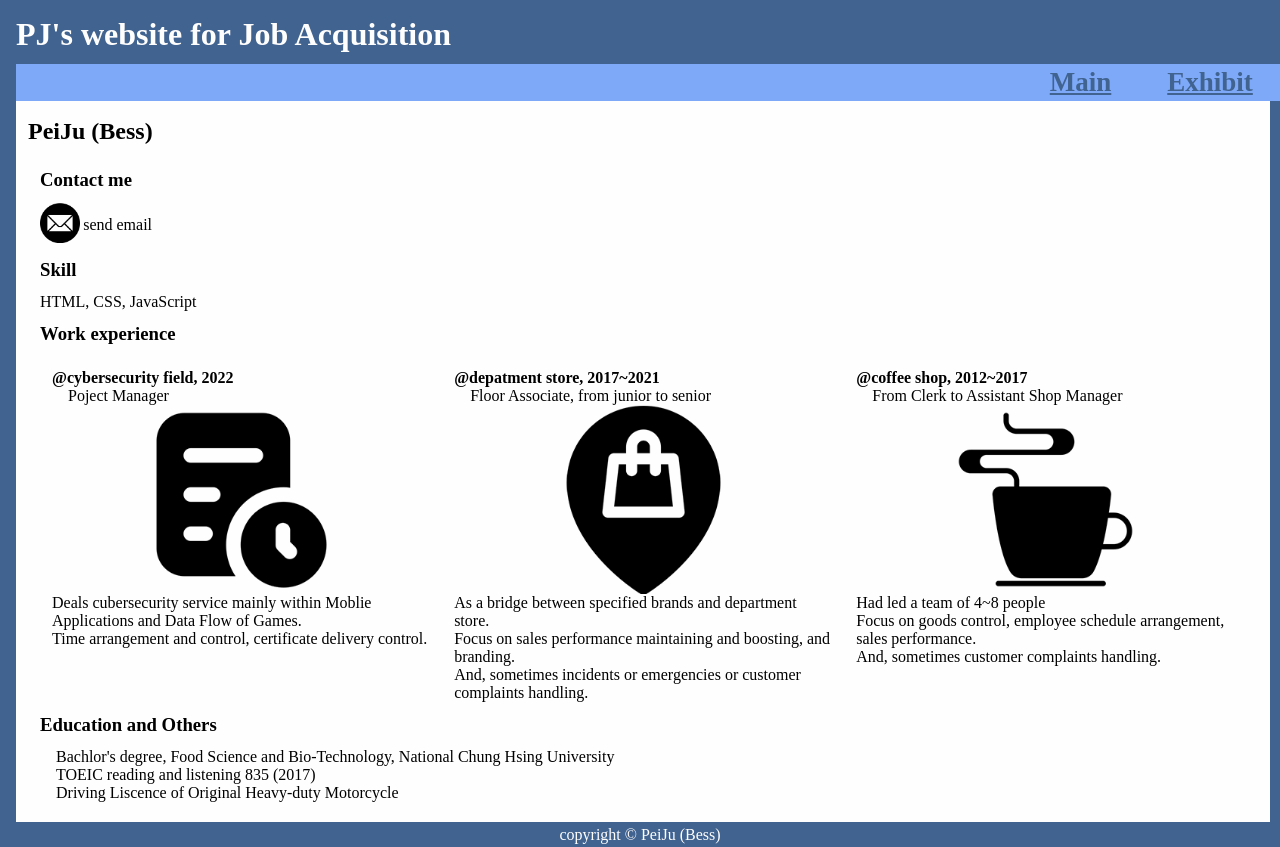
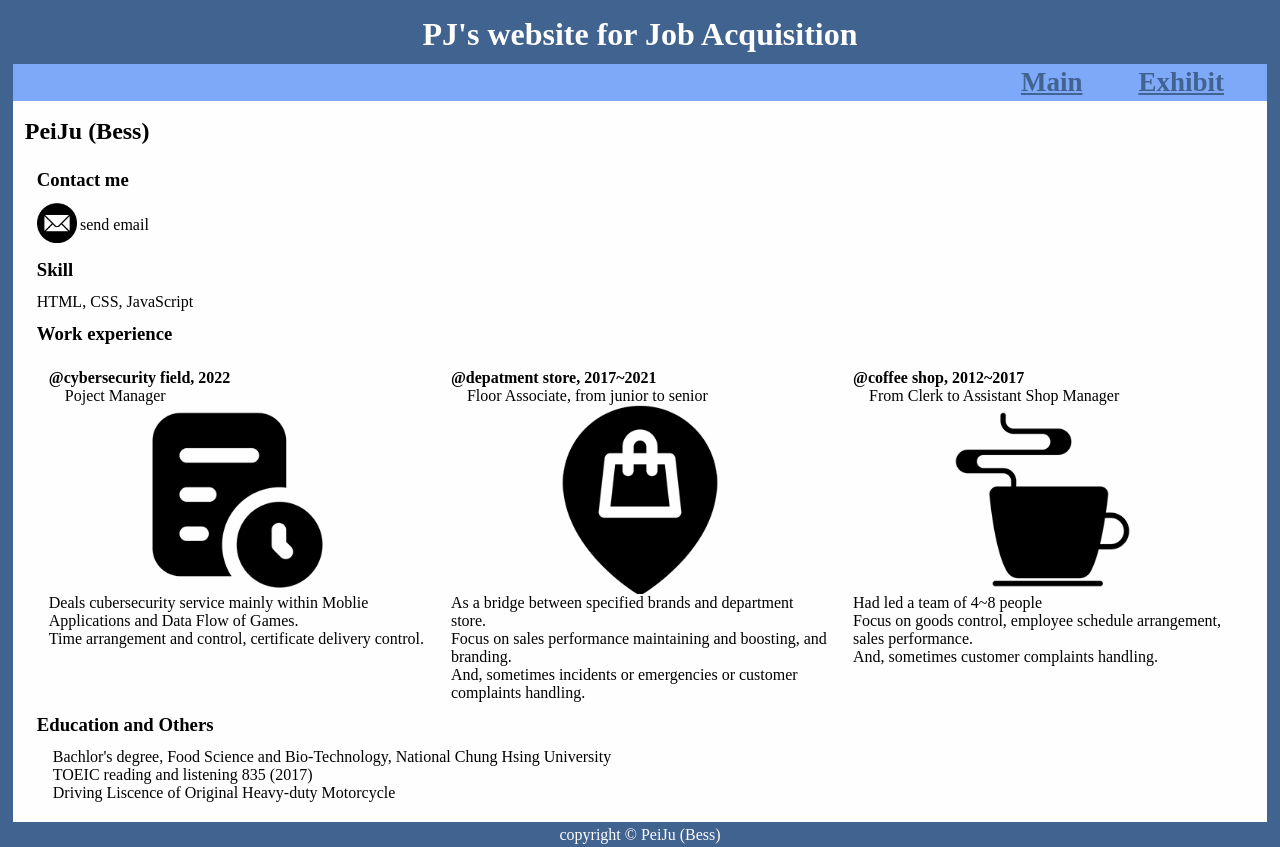
Before and after one commit to BessChuang/Job-Acquisition, a plain HTML site: page index.html in a window 1280 px wide. Drawn offline with Linux system fonts and the light colour scheme.

Commit message:
still adjusting style.css

```diff
--- a/style.css
+++ b/style.css
@@ -40,12 +40,6 @@ body {
     position: relative;
 }
 
-
-header {
-    padding: 1rem 1rem 0.5rem 1rem;
-    background: var(--hiheavy-color, , #416390);
-}
-
 .navHamberger {
     background: var(--hiheavy-color, #416390);
     padding: 1rem;
@@ -57,20 +51,10 @@ header {
     background: var(--heavy-color, #7da9f8);
 }
 
-nav {
-    position: sticky;
-    top: 4rem;
-    background: var(--heavy-color, #7da9f8);
-    color: var(--white-color, #fffefe);
-    padding: 0.2rem 1.2rem;
-    margin: 0 1rem;
-    /* hover相關顏色設定往下找 */
-}
-
 #main {
     background: var(--white-color, #fffefe);
     width: min(98vw, 1440px);
-    margin: 0 1rem;
+    margin: 0 auto;
 }
 
 #main div,
@@ -97,6 +81,7 @@ footer {
 h1 {
     font-size: (--h1-size);
     color: var(--white-color, #fffefe);
+    margin: 0 auto;
 }
 
 h2 {
@@ -109,7 +94,8 @@ h3 {
 
 /* >> header&nav << */
 header {
-    width: 100%;
+    padding: 1rem 1rem 0.5rem 1rem;
+    background: var(--hiheavy-color, , #416390);
     position: sticky;
     top: 0;
     left: 0;
@@ -120,14 +106,24 @@ header {
     -webkit-box-pack: justify;
     -ms-flex-pack: justify;
     justify-content: space-between;
+    margin: 0 auto;
 }
 
 header div {
     display: none;
+    margin: 0 auto;
+
 }
 
 nav {
-    width: 100%;
+    position: sticky;
+    top: 4rem;
+    background: var(--heavy-color, #7da9f8);
+    color: var(--white-color, #fffefe);
+    padding: 0.2rem 1.2rem;
+    margin: 0 1rem;
+    width: min(98%, 1440px);
+    margin: auto;
 }
 
 nav ul {
@@ -226,6 +222,7 @@ div.work img {
     /* 大標 */
     header h1 {
         font-size: 2.8rem;
+        top: 0.5rem;
     }
 
     header span {
@@ -333,6 +330,10 @@ div.work img {
         min-width: 260px;
     }
 
+    header {
+        top: 0.5rem;
+    }
+
     body {
         min-width: 260px;
     }
@@ -341,6 +342,7 @@ div.work img {
         margin-left: -20px;
     }
 }
+
 
 /* //iPad portrait */
 /* //iPad landscape */
```
